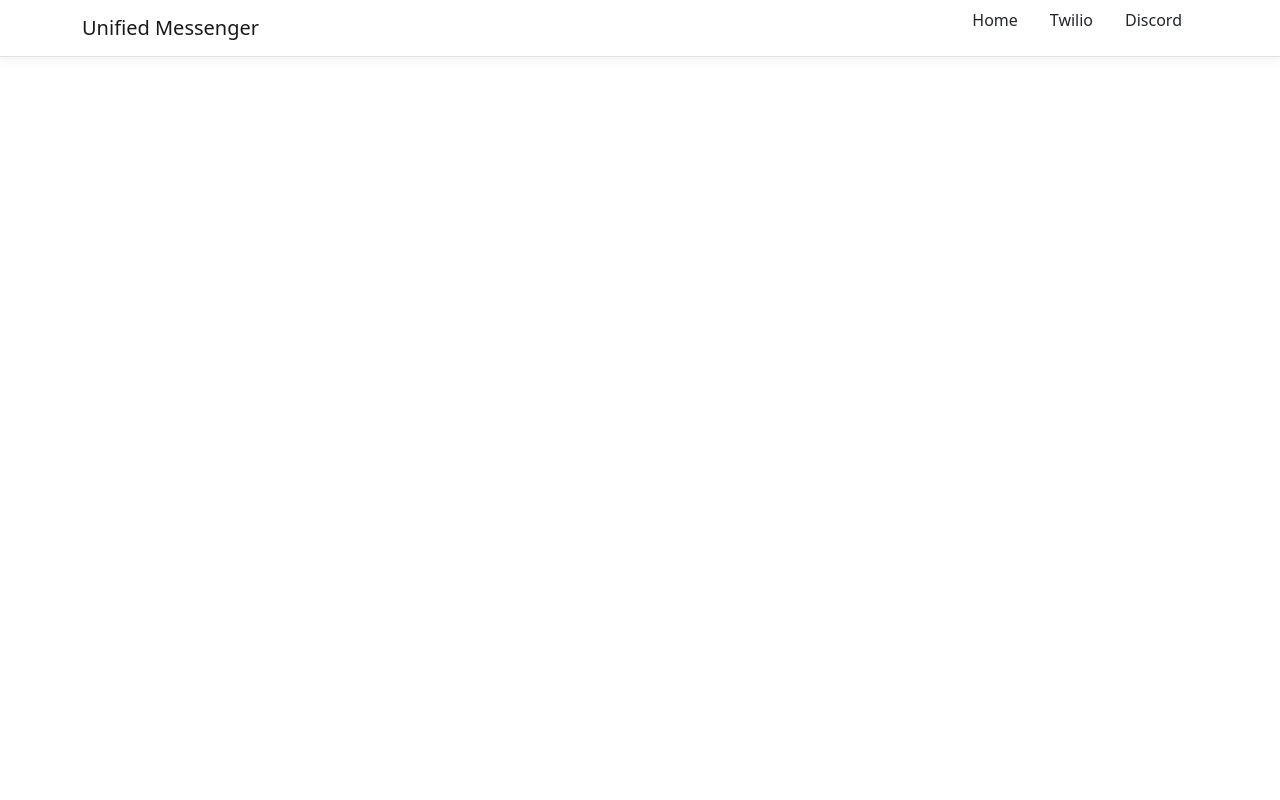
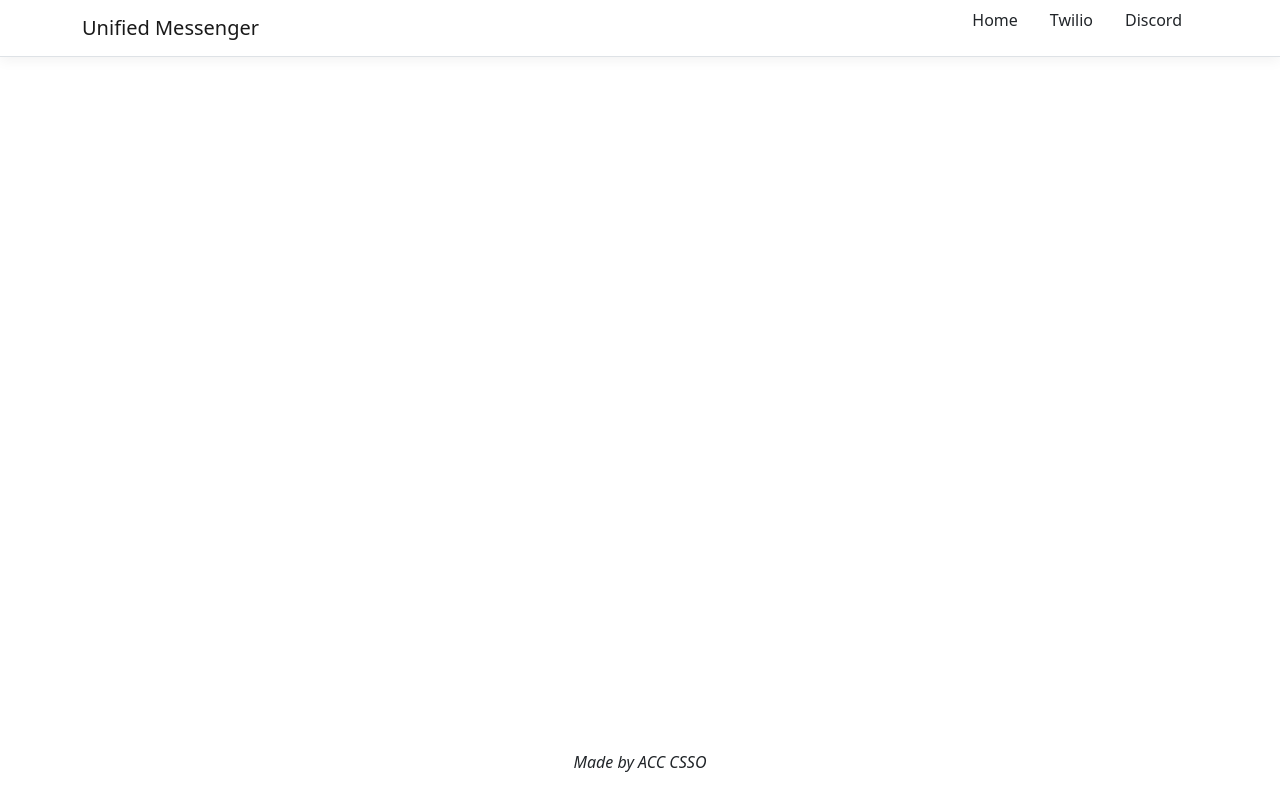
Before and after one commit to NathanMLu/OmniChat, a React (Create React App) app in the folder ClientApp/: page / in a window 1280 px wide. Built offline with nearby package versions, Linux system fonts and the light colour scheme.

Commit message:
started work on Footer component

```diff
--- a/ClientApp/src/App.js
+++ b/ClientApp/src/App.js
@@ -1,8 +1,6 @@
 import React from 'react';
 import { Route } from 'react-router';
 import Home from './components/Home';
-
-
 
 const App = () => {
   return <div>
--- /dev/null
+++ b/ClientApp/src/components/Footer.css
@@ -0,0 +1,6 @@
+footer {
+    position: absolute;
+    bottom: 0;
+    width: 100%;
+    height: 50px;
+}
--- /dev/null
+++ b/ClientApp/src/components/Footer.js
@@ -0,0 +1,11 @@
+import React from 'react';
+import './Footer.css';
+
+const Footer = () => {
+  return (
+  <footer>
+      <p className='text-center'><em>Made by ACC CSSO</em></p>
+  </footer>);
+}
+
+export default Footer;
--- a/ClientApp/src/components/Home.js
+++ b/ClientApp/src/components/Home.js
@@ -1,9 +1,13 @@
 import React from 'react';
 import NavMenu from './NavMenu';
+import Footer from './Footer';
+
+
 
 const Home = () => {
   return <div>
     <NavMenu />
+    <Footer />
   </div>;
 }
 
```
